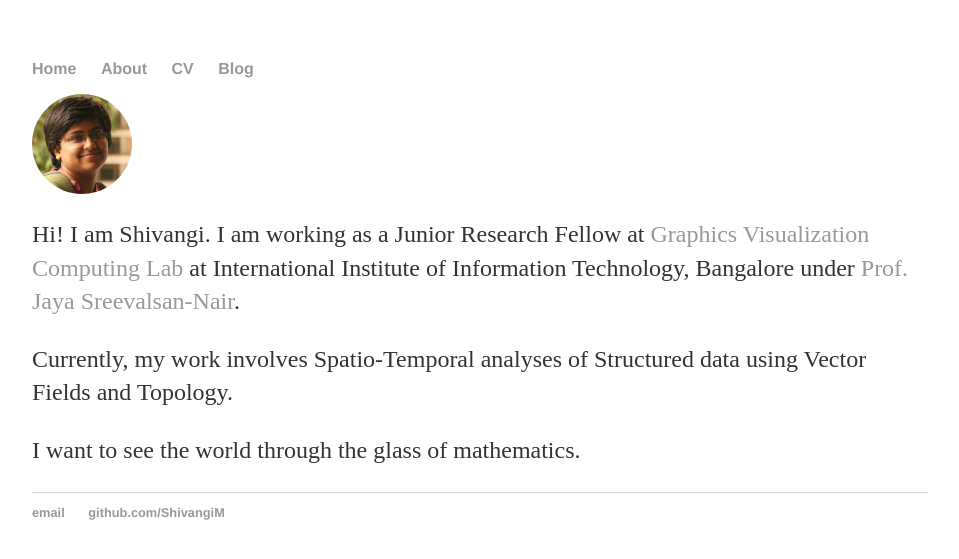
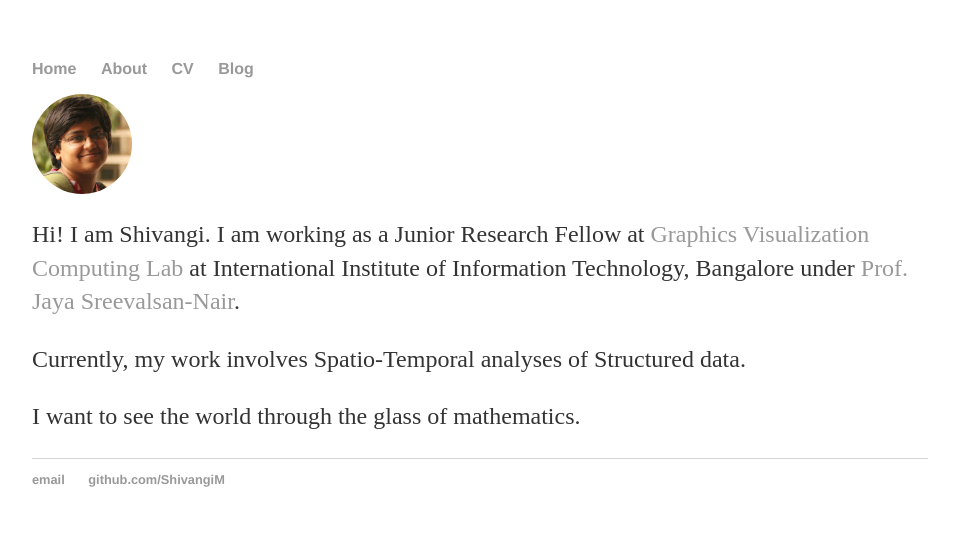
Before and after one commit to ShivangiM/shivangim.github.io, a Jekyll site: the page built from index.html, in a window 1280 px wide. Shown: the top 559 px of the page, without its empty margins (160-1119 px from the left). Built offline with Jekyll 4.4.1, drawn with Linux system fonts in a browser that asks for light colours.

Commit message:
Update index.html

```diff
--- a/index.html
+++ b/index.html
@@ -6,6 +6,6 @@ title: Shivangi Motwani
 <div class="blurb">
 	<img src="./Shivangi.JPG" alt="Shivangi Motwani" style="width:100px;height:100px;" align="middle">
 	<p>Hi! I am Shivangi. I am working as a Junior Research Fellow at <a href="https://www.iiitb.ac.in/GVCL/GVCL.html">Graphics Visualization Computing Lab</a> at International Institute of Information Technology, Bangalore under <a href="https://www.iiitb.ac.in/faculty_page.php?name=JayaSreevalsanNair">Prof. Jaya Sreevalsan-Nair</a>.</p>
-	<p>Currently, my work involves Spatio-Temporal analyses of Structured data using Vector Fields and Topology.</p>
+	<p>Currently, my work involves Spatio-Temporal analyses of Structured data.</p>
 	<p>I want to see the world through the glass of mathematics.</p>
 </div><!-- /.blurb -->
```
